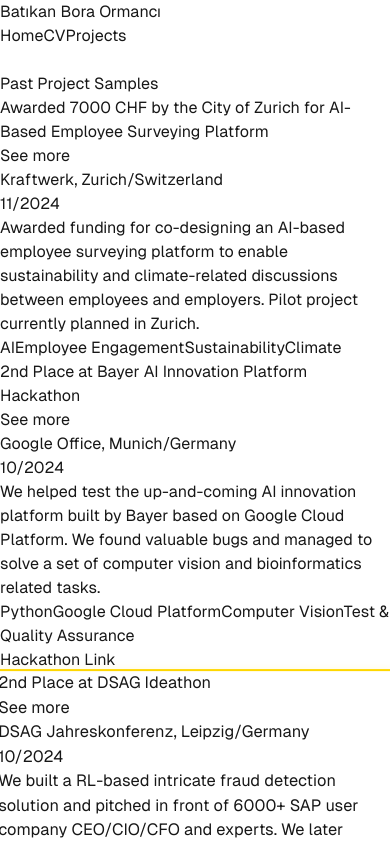
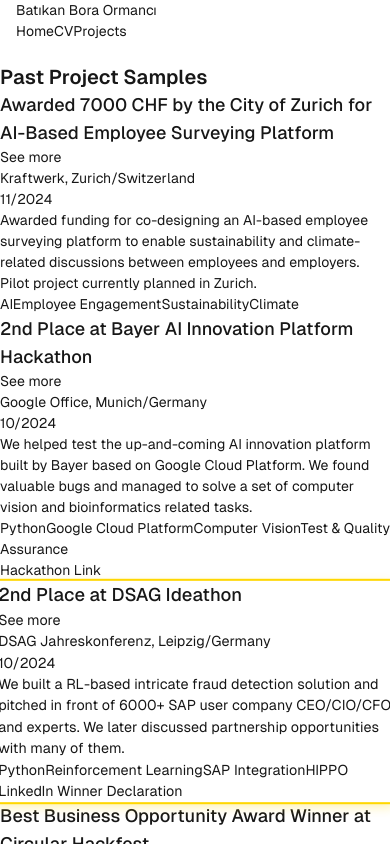
Before and after one commit to batikanor/batikanor.github.io, a Next.js app: page /projects in a window 390 px wide. Shown: the top 844 px of the page. Built offline with nearby package versions, Linux system fonts and the light colour scheme.

Commit message:
Improve mobile-responsiveness

```diff
--- a/src/app/globals.css
+++ b/src/app/globals.css
@@ -1,14 +1,15 @@
-/* styles/globals.css */
+/* Import Tailwind base, components, and utilities */
 @tailwind base;
 @tailwind components;
 @tailwind utilities;
 
-/* Custom CSS */
+/* Custom Root Variables */
 :root {
   --background: #ffffff;
   --foreground: #171717;
 }
 
+/* Dark Mode Variables */
 @media (prefers-color-scheme: dark) {
   :root {
     --background: #0a0a0a;
@@ -16,6 +17,7 @@
   }
 }
 
+/* Global Styles */
 body {
   @apply antialiased flex flex-col min-h-screen;
   background-color: var(--background);
@@ -26,12 +28,48 @@ body {
   box-sizing: border-box;
 }
 
-/* Modern hover effect on links */
+/* Link Styling with Hover Effect */
 a {
   transition: color 0.2s ease-in-out;
 }
 
-/* Utility for balanced text wrapping and layout styles */
+/* Responsive Typography */
+body {
+  font-size: 1rem; /* Default font size */
+}
+
+@media (max-width: 640px) {
+  body {
+    font-size: 0.875rem; /* Smaller font size for mobile */
+  }
+}
+
+h1 {
+  @apply text-3xl font-bold;
+}
+
+h2 {
+  @apply text-2xl font-semibold;
+}
+
+h3 {
+  @apply text-xl font-medium;
+}
+
+/* Responsive Font Sizing for Headings */
+@media (max-width: 640px) {
+  h1 {
+    @apply text-2xl;
+  }
+  h2 {
+    @apply text-xl;
+  }
+  h3 {
+    @apply text-lg;
+  }
+}
+
+/* Custom Utility Classes */
 @layer utilities {
   .text-balance {
     text-wrap: balance;
@@ -39,11 +77,11 @@ a {
 
   /* Layout Utility Classes */
   .layout-header {
-    @apply bg-white dark:bg-gray-800 shadow;
+    @apply bg-white dark:bg-gray-800 shadow fixed top-0 left-0 right-0 z-50;
   }
 
   .layout-main {
-    @apply flex-1 flex flex-col lg:flex-row;
+    @apply flex-1 flex flex-col lg:flex-row mt-[4rem];
   }
 
   .layout-aside {
@@ -58,3 +96,14 @@ a {
     @apply bg-white dark:bg-gray-800 shadow;
   }
 }
+
+/* Utility for Global Layout Spacing */
+.container {
+  @apply mx-auto max-w-7xl;
+}
+
+@media (max-width: 640px) {
+  .container {
+    @apply px-4;
+  }
+}
--- a/src/components/Navbar.js
+++ b/src/components/Navbar.js
@@ -16,7 +16,7 @@ export default function Navbar() {
       <div className="container mx-auto flex justify-between items-center py-4 px-6 md:px-12 lg:px-16">
         {/* Logo */}
         <Link href="/">
-          <span className="text-3xl font-bold tracking-wide cursor-pointer hover:text-gray-300 transition duration-200">
+          <span className="text-2xl md:text-3xl font-bold tracking-wide cursor-pointer hover:text-gray-300 transition duration-200">
             Batıkan Bora Ormancı
           </span>
         </Link>
--- a/src/components/Projects.js
+++ b/src/components/Projects.js
@@ -135,9 +135,9 @@ const Projects = () => {
                   ></div>
                 )}
                 <div className="flex justify-between items-center">
-                  <h3 className="text-2xl font-semibold mb-2 text-white">
-                    {activity.title}
-                  </h3>
+                <h3 className="text-lg sm:text-2xl font-semibold mb-2 text-white">
+                  {activity.title}
+                </h3>
                   <button
                     onClick={() => toggleExpandedView(activity)}
                     className="bg-gray-700 text-white px-3 py-1 rounded hover:bg-gray-600"
```
